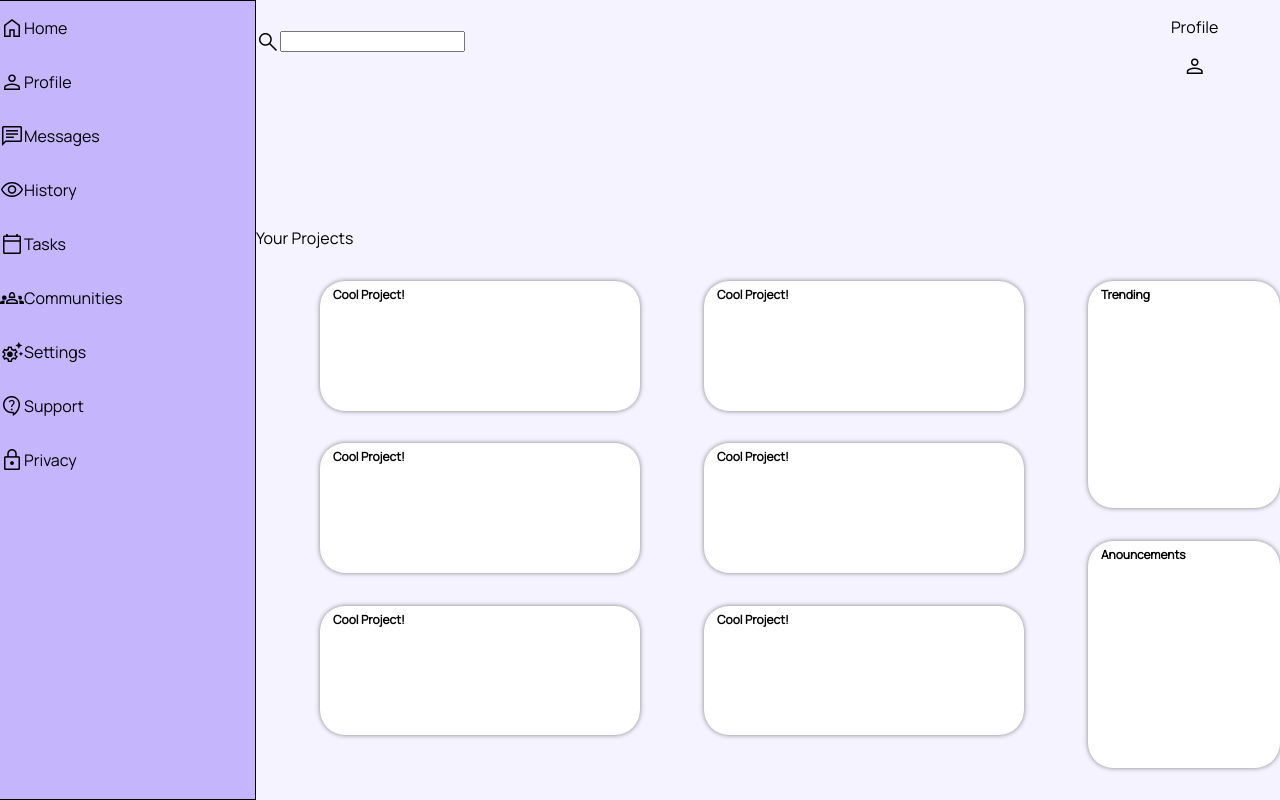
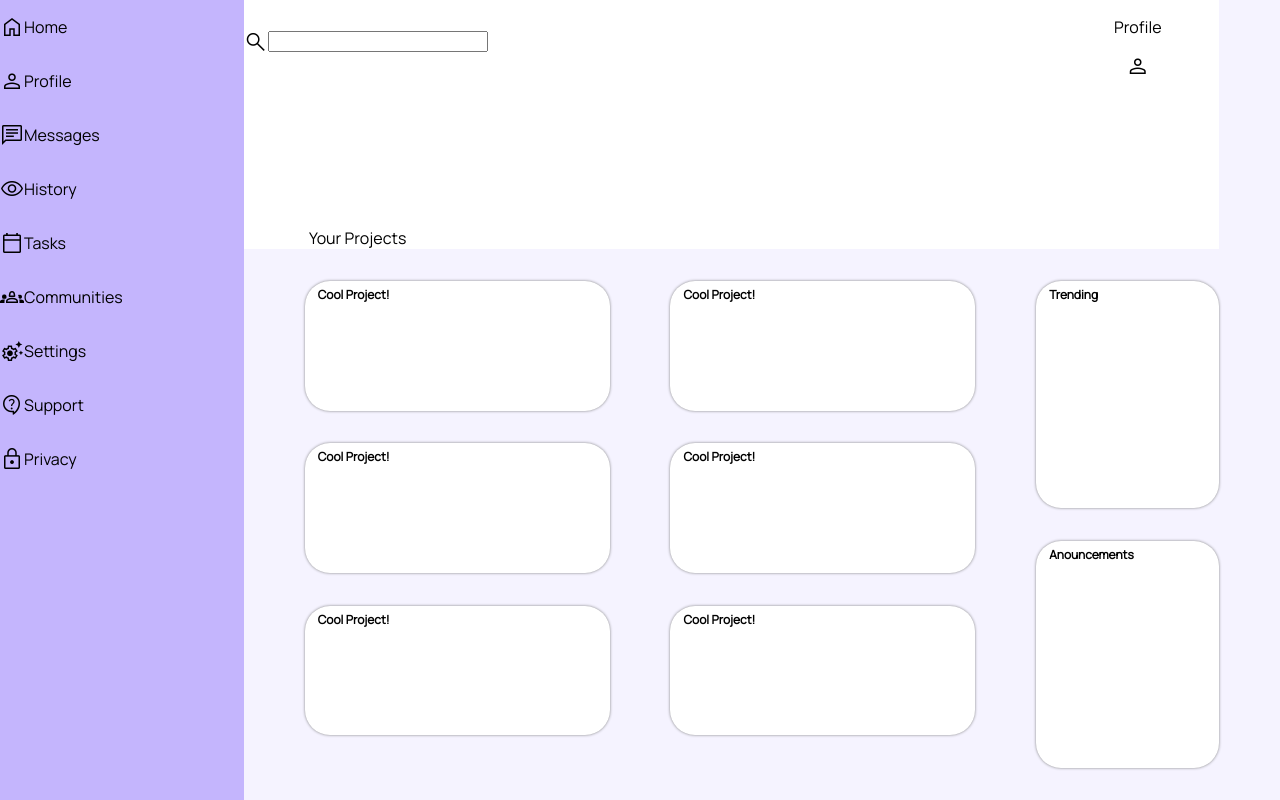
Before and after one commit to hripple46/admin-dashboard, a plain HTML site: page index.html in a window 1280 px wide. Drawn offline with nearby package versions, Linux system fonts and the light colour scheme.

Commit message:
aded coloring

```diff
--- a/styles.css
+++ b/styles.css
@@ -16,12 +16,14 @@ body {
 .grid-container {
   height: 100%;
   display: grid;
-  grid-template-columns: 1fr 4fr;
+  grid-template-columns: 1fr 4fr 0.25fr;
   grid-template-rows: 1fr 4fr;
+  background-color: #f5f3ff;
 }
 
 .grid-container .header {
   border: none;
+  background-color: white;
 }
 .header .searchBar {
   border-left: none;
@@ -33,7 +35,7 @@ body {
 }
 .mainContent div {
   border: none;
-  box-shadow: 0px 0px 5px grey;
+  box-shadow: 0px 0px 3px grey;
   background-color: white;
   border-radius: 25px;
 }
@@ -44,7 +46,6 @@ body {
   display: grid;
   grid-template-rows: repeat(16, 1fr);
   border: none;
-  border: solid 1px black;
   background-color: #c4b5fd;
 }
 
@@ -65,7 +66,7 @@ body {
 }
 
 .searchBar {
-  grid-column: 1 / 7;
+  grid-column: 1 / 4;
   display: flex;
   align-items: center;
   justify-content: flex-start;
@@ -75,6 +76,7 @@ body {
 
 input {
   justify-self: center;
+  width: 100%;
 }
 .profileSmall {
   grid-column: -1 / -3;
@@ -137,6 +139,7 @@ input {
   display: flex;
   flex-direction: column;
   justify-content: end;
+  align-items: flex-end;
 }
 .grid-container .cardTitle {
   border: none;
```
